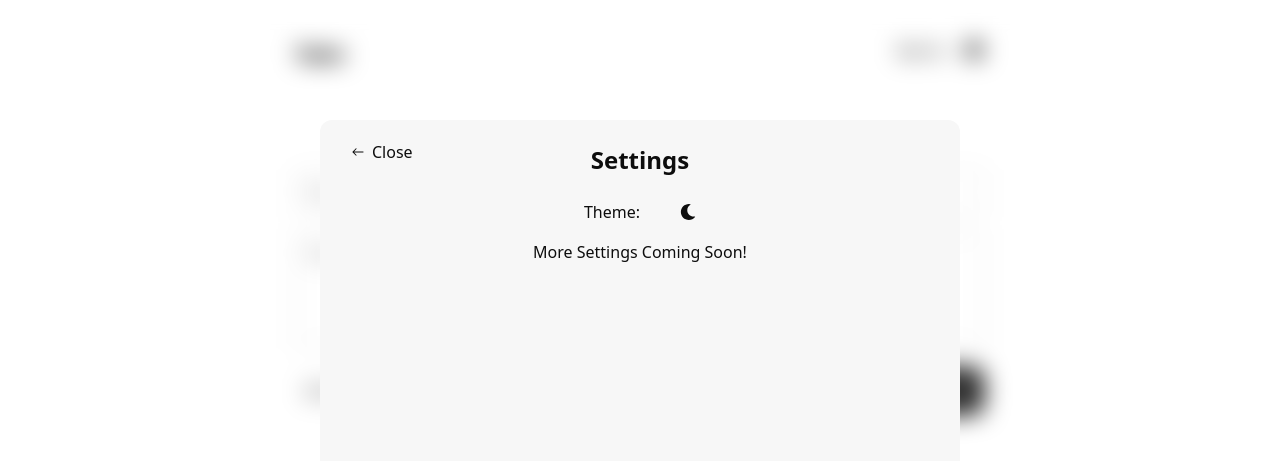
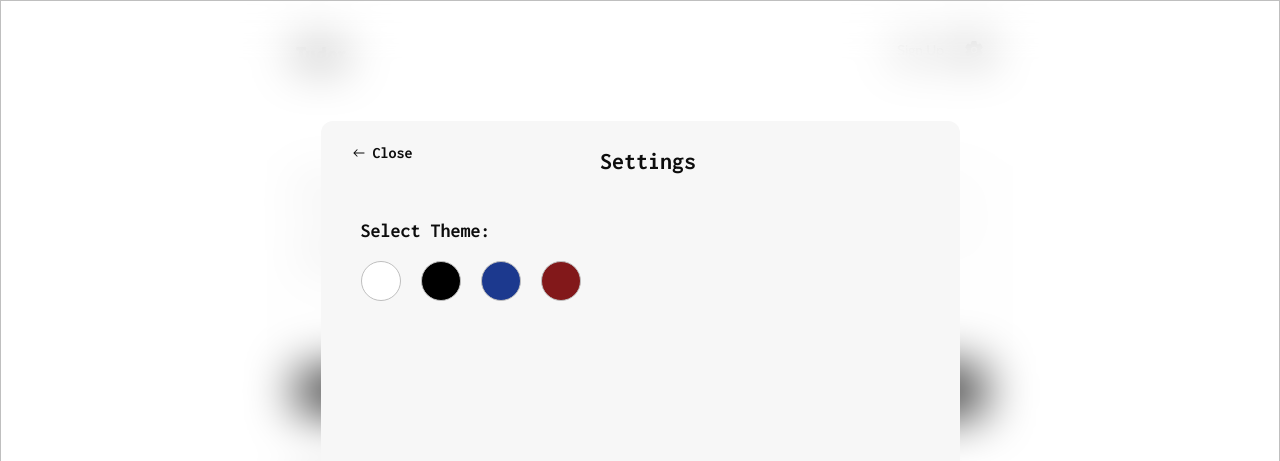
Before and after one commit to RiteshKharal/todoapp, a Next.js app: page / in a window 1280 px wide. Both pictures are taken after a click on the icon 974 px from the left and 50 px from the top of the page. Shown: the top 461 px of the page. Built offline with nearby package versions, Linux system fonts and the light colour scheme; no server answers; a web font is replaced by a local one.

Commit message:
Added MORE themes, More settings and functionalities TO BE.

```diff
--- a/app/components/Settings.tsx
+++ b/app/components/Settings.tsx
@@ -4,6 +4,7 @@ import { IoSettings } from 'react-icons/io5';
 import { IoIosArrowRoundBack } from 'react-icons/io';
 import { useTheme } from 'next-themes';
 import { ThemeToggle } from './ThemeToggle';
+import * as fonts from '../font/fonts'
 
 export default function Settings() {
   const [open, setOpen] = useState(!true);
@@ -18,8 +19,8 @@ export default function Settings() {
       />
 
       {open && (
-        <div className="fixed inset-0 z-50 flex items-center justify-center  backdrop-blur-md transition-all ">
-          <div className="relative bg-secondary  rounded-xl w-[50%] h-[70%] p-6 flex flex-col text-center transition-all">
+        <div className="fixed inset-0 z-50 flex items-center justify-center  backdrop-blur-xl border border-border shadow-2xl shadow-foreground transition-all ">
+          <div className={`relative bg-secondary  rounded-xl w-[50%] h-[70%] p-6 flex flex-col text-center font-semibold transition-all ${fonts.inconsolata.className } pl-10`} >
 
             <button
               className="absolute top-4 left-4 flex items-center gap-1 px-3 py-1 rounded cursor-pointer hover:-translate-x-1 transition-all"
@@ -28,12 +29,11 @@ export default function Settings() {
               <IoIosArrowRoundBack size={20} /> Close
             </button>
 
-            <h2 className="text-2xl font-bold mb-6">Settings</h2>
+            <h2 className="text-2xl font-bold mb-10">Settings</h2>
 
-            <div className="flex flex-col gap-4 w-full items-center">
-              <span className='flex flex-row gap-10'><p>Theme:</p><ThemeToggle/></span>
-
-              More Settings Coming Soon!
+            <div className="flex flex-col gap-4 w-full">
+              <h1 className='flex flex-row gap-10 text-xl'><p>Select Theme:</p></h1>
+            <ThemeToggle/>
             </div>
           </div>
         </div>
--- a/app/components/TaskCard.tsx
+++ b/app/components/TaskCard.tsx
@@ -142,7 +142,7 @@ export function Task() {
             type="date"
             name="TaskDueTime"
             placeholder="Task Due time"
-            className="p-2 bg-primary2 rounded-xl cursor-pointer"
+            className="p-2 bg-primary rounded-xl cursor-pointer"
             min={new Date().toISOString().split("T")[0]}
             defaultValue={new Date().toISOString().split("T")[0]}
           />
--- a/app/components/ThemeToggle.jsx
+++ b/app/components/ThemeToggle.jsx
@@ -15,13 +15,23 @@ export function ThemeToggle() {
   if (!mounted) return null;
 
   return (
-    <button
-      onClick={() =>
-        setTheme(resolvedTheme === "dark" ? "light" : "dark")
-      }
-      className=" rounded bg-surface transition-colors cursor-pointer"
-    >
-      {resolvedTheme === "dark" ? <FaSun />: <FaMoon/>}
-    </button>
+    // <button
+    //   onClick={() =>
+    //     setTheme(resolvedTheme === "dark" ? "light" : "dark")
+    //   }
+    //   className=" rounded bg-surface transition-colors cursor-pointer"
+    // >
+    //   {resolvedTheme === "dark" ? <FaSun />: <FaMoon/>}
+    // </button>
+
+    <div className="flex gap-5">
+      <button className="ColorThemeCard bg-white" onClick={()=>{setTheme('light')}}></button>
+
+      <button className="ColorThemeCard bg-black" onClick={()=>{setTheme('dark')}}></button>
+
+      <button className="ColorThemeCard bg-blue-900" onClick={()=>{setTheme('blue')}}> </button>
+
+      <button className="ColorThemeCard bg-red-900" onClick={()=>{setTheme('red')}}> </button>
+    </div>
   );
 }
--- a/app/globals.css
+++ b/app/globals.css
@@ -2,6 +2,7 @@
 
 @custom-variant dark (&:where(.dark, .dark *));
 
+/* Theme variables */
 @theme {
   --color-background: hsl(var(--background));
   --color-foreground: hsl(var(--foreground));
@@ -13,8 +14,9 @@
   --color-border: hsl(var(--border));
 }
 
-
-:root {
+/* WHITE THEME */
+:root,
+.light {
   --background: 0 0% 100%;
   --foreground: 0 0% 5%;
 
@@ -26,7 +28,7 @@
   --secondary: 0 0% 97%;
 }
 
-
+/* DARK THEME */
 .dark {
   --background: 0 0% 5%;
   --foreground: 0 0% 96%;
@@ -39,7 +41,39 @@
   --secondary: 0 0% 8%;
 }
 
+/* BLUE THEME */
+.blue {
+  --background: 210 100% 15%;
+  --foreground: 210 100% 95%;
+
+  --border: 210 100% 40%;
+
+  --primary: 210 100% 50%;
+  --primary-foreground: 210 100% 95%;
+
+  --secondary: 210 100% 20%;
+}
+
+/* RED THEME */
+.red {
+  --background: 0 70% 15%;
+  --foreground: 0 0% 96%;
+
+  --border: 0 0% 20%;
+
+  --primary: 0 80% 50%;
+  --primary-foreground: 0 0% 95%;
+
+  --secondary: 0 70% 20%;
+}
+
 body {
   background-color: hsl(var(--background));
   color: hsl(var(--foreground));
+  transition: background-color 0.3s ease, color 0.3s ease;
 }
+
+.ColorThemeCard {
+  @apply w-10 h-10 rounded-full border border-border cursor-pointer
+         transition-transform transform hover:scale-110;
+}
--- a/app/providers/ThemeProvider.tsx
+++ b/app/providers/ThemeProvider.tsx
@@ -10,11 +10,15 @@ export function ThemeProviderWrapper({
 }) {
   return (
     <ThemeProvider
-      {...({
-        attribute: "class",
-        defaultTheme: "system",
-        enableSystem: true,
-      } )}
+      attribute="class"
+      defaultTheme="system"
+      enableSystem={true}
+      value={{
+        light: "light",
+        dark: "dark",
+        blue: "blue",
+        red:'red',
+      }}
     >
       {children}
     </ThemeProvider>
```
